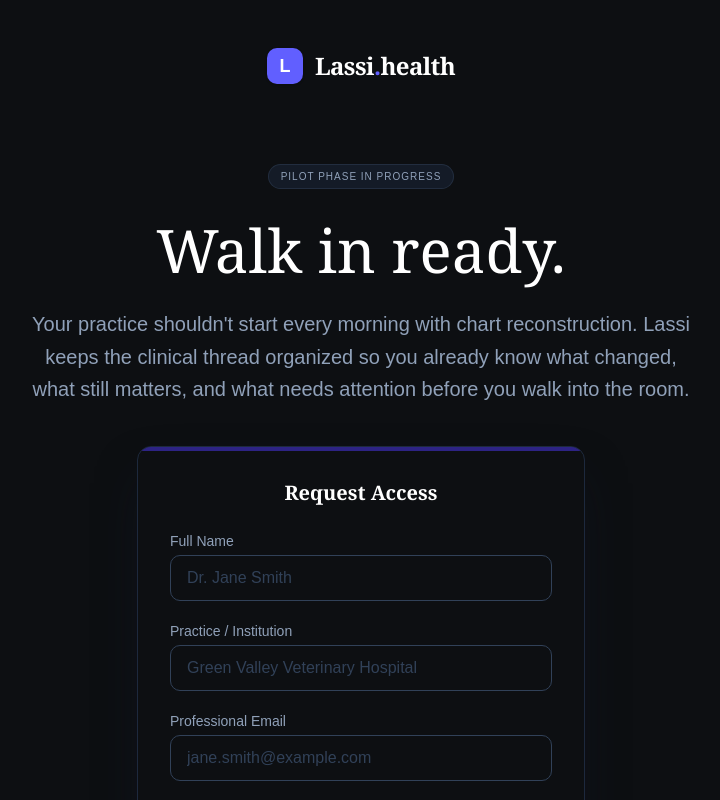
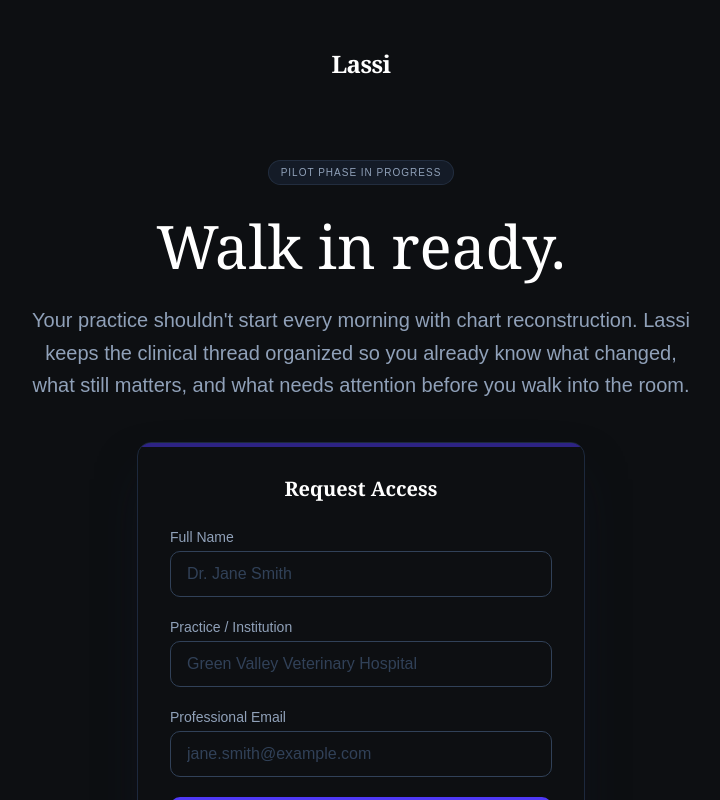
Before and after one commit to Ebbabire/lassi_health, a React (Vite) app: page / in a window 1280 px wide. Shown: the top 800 px of the page, without its empty margins (279-999 px from the left). Built offline with nearby package versions, Linux system fonts and the light colour scheme.

Commit message:
updated the lassi logo

```diff
--- a/src/components/Header.tsx
+++ b/src/components/Header.tsx
@@ -2,11 +2,11 @@ export const Header = () => {
   return (
     <header className="py-12 flex justify-center items-center">
       <div className="flex items-center gap-3">
-      <div className="h-9 w-9 bg-indigo-500 rounded-lg flex items-center justify-center shadow-sm">
+        {/* <div className="h-9 w-9 bg-indigo-500 rounded-lg flex items-center justify-center shadow-sm">
             <span className="text-[#ffffff] font-bold text-lg">L</span>
-          </div>
+          </div> */}
         <span className="text-2xl font-serif font-bold tracking-tight text-white">
-          Lassi<span className="text-indigo-500">.</span>health
+          Lassi
         </span>
       </div>
     </header>
```
